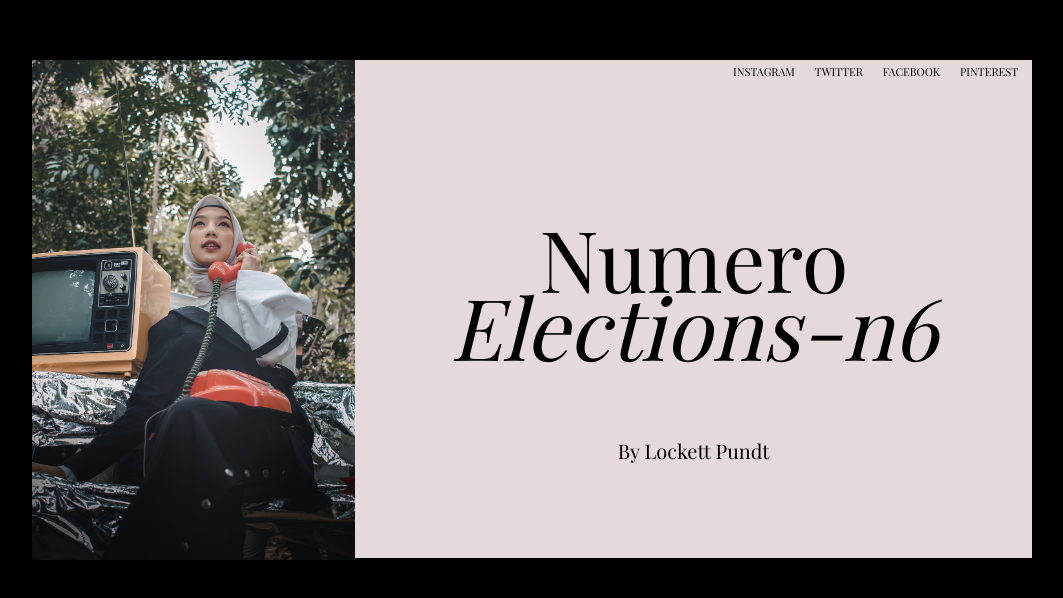
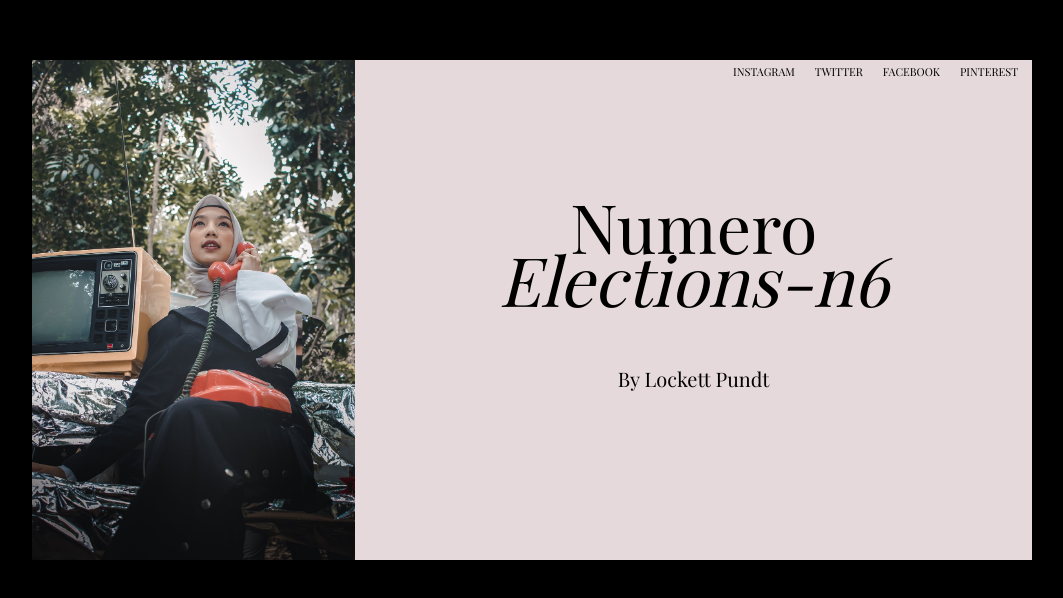
Before and after one commit to LockettPundt/Week3-HTML, a plain HTML site: page dribblePage.html in a window 1280 px wide. Shown: the part 140-738 px from the top of the page, without its empty margins (108-1171 px from the left). Drawn offline with nearby package versions, Linux system fonts and the light colour scheme.

Commit message:
added a god universal CSS rule for box sizing. in the next version im going to be adjusting the overall size of the window.

```diff
--- a/dribblePage.html
+++ b/dribblePage.html
@@ -5,6 +5,14 @@
         <meta charset="utf-8">
         <link href="https://fonts.googleapis.com/css?family=Playfair+Display&display=swap" rel="stylesheet">
         <style>
+            html {
+                box-sizing: border-box;
+            }
+            *,
+            *:before,
+            *:after {
+                box-sizing: inherit;
+            }
             body {
                 background-color: black;
             }
@@ -28,13 +36,12 @@
                 text-align: center;
                 background-color: #E5D9DB;
                 font-family: "Playfair Display";
-                font-size: 85px;
+                font-size: 68px;
                 padding: 31px 0px 0px 0px;
-                line-height: 68px;
+                line-height: 53px;
                 width: 100%;
-                min-height: 450px;
-                max-height: 450px;
-                box-sizing: border-box;
+                min-height: 460px;
+                max-height: 460px;
             }
             .textblock {
                 position: absolute;
```
